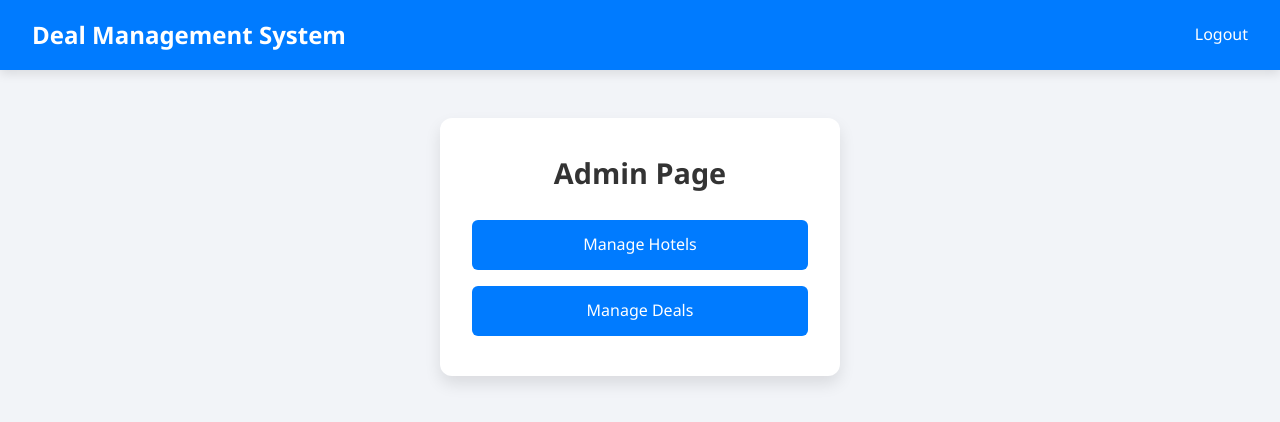
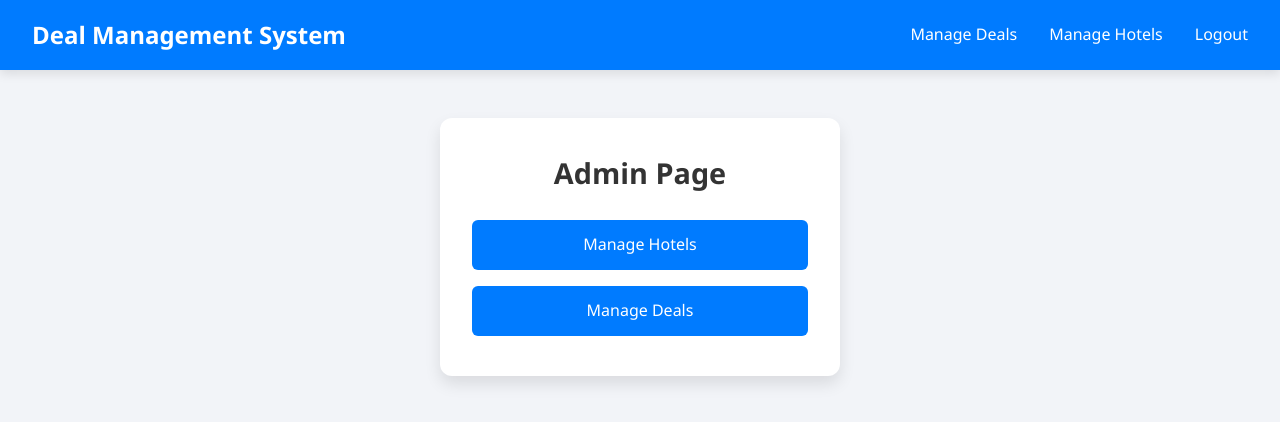
Before and after one commit to SriyanAnuruddha/Deal-Management-System-Frontend-Angular, an Angular app: page /admin in a window 1280 px wide. Shown: the top 422 px of the page. Built offline with nearby package versions, Linux system fonts and the light colour scheme.

Commit message:
update navbar

```diff
--- a/src/app/components/navbar/navbar.html
+++ b/src/app/components/navbar/navbar.html
@@ -1,4 +1,8 @@
 <div class="navbar">
   <h2>Deal Management System</h2>
-  <h4 (click)="logOut()">Logout</h4>
+  <div class="nav-links">
+    <h4 [routerLink]="'/manage-deals'">Manage Deals</h4>
+    <h4 [routerLink]="'/manage-hotels'">Manage Hotels</h4>
+    <h4 (click)="logOut()">Logout</h4>
+  </div>
 </div>
--- a/src/app/components/navbar/navbar.scss
+++ b/src/app/components/navbar/navbar.scss
@@ -11,6 +11,11 @@
     font-size: 1.5rem;
     font-weight: 600;
     margin: 0;
+  }
+
+  .nav-links {
+    display: flex;
+    gap: 2rem; // space between the links
   }
 
   h4 {
--- a/src/app/pages/view-deal-page/view-deal-page.html
+++ b/src/app/pages/view-deal-page/view-deal-page.html
@@ -1,4 +1,3 @@
-<app-navbar />
 <div class="view-deal-container">
   <div *ngIf="isLoading" class="loading-message">
     <p>Loading deal details...</p>
--- a/src/app/pages/view-deals-page/view-deals-page.ts
+++ b/src/app/pages/view-deals-page/view-deals-page.ts
@@ -21,7 +21,6 @@ export class ViewDealsPage implements OnInit {
   constructor(private http: HttpClient, private cdr: ChangeDetectorRef) {}
 
   ngOnInit(): void {
-    console.log('ViewDealsPage ngOnInit called.');
     this.fetchAllDeals();
   }
 
```
